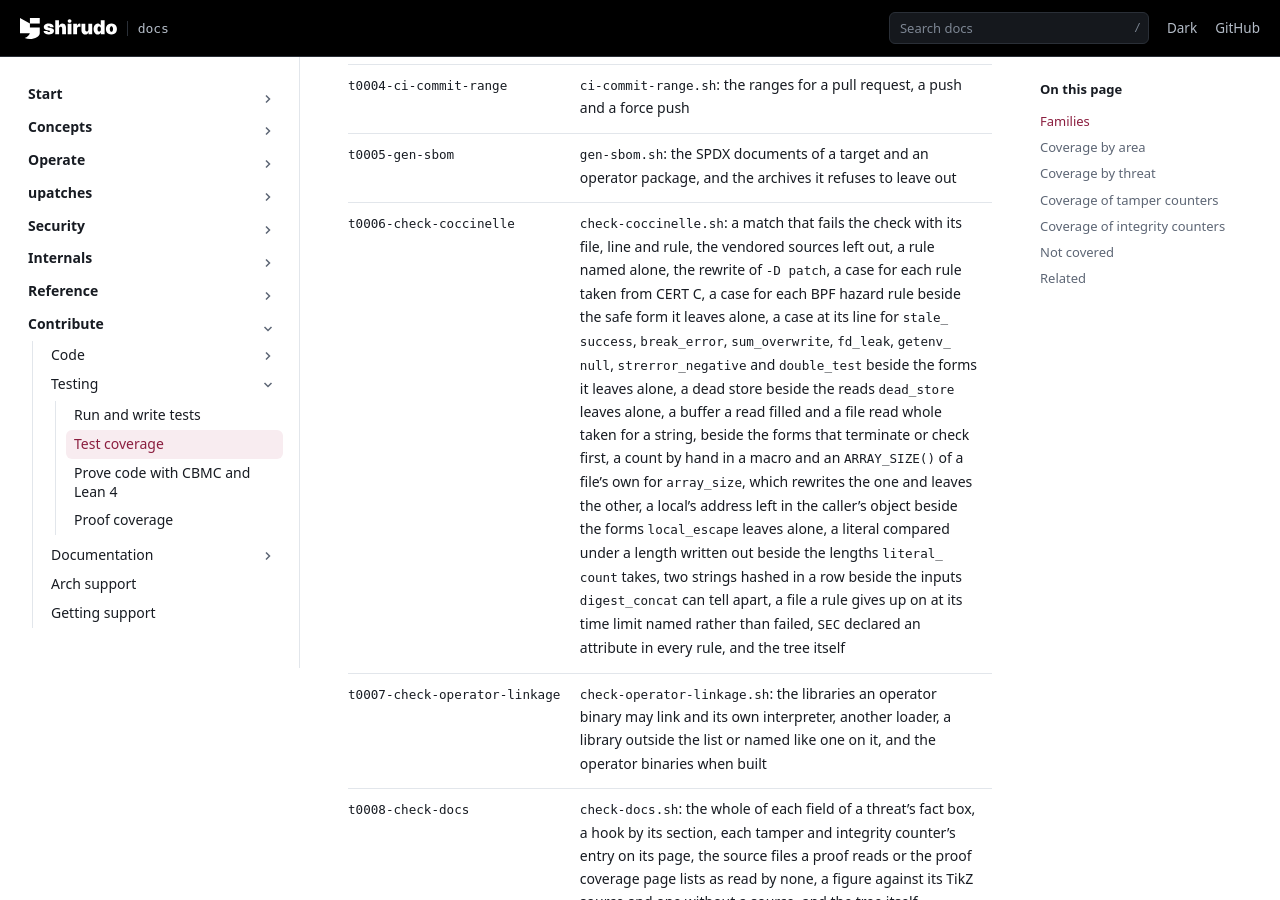
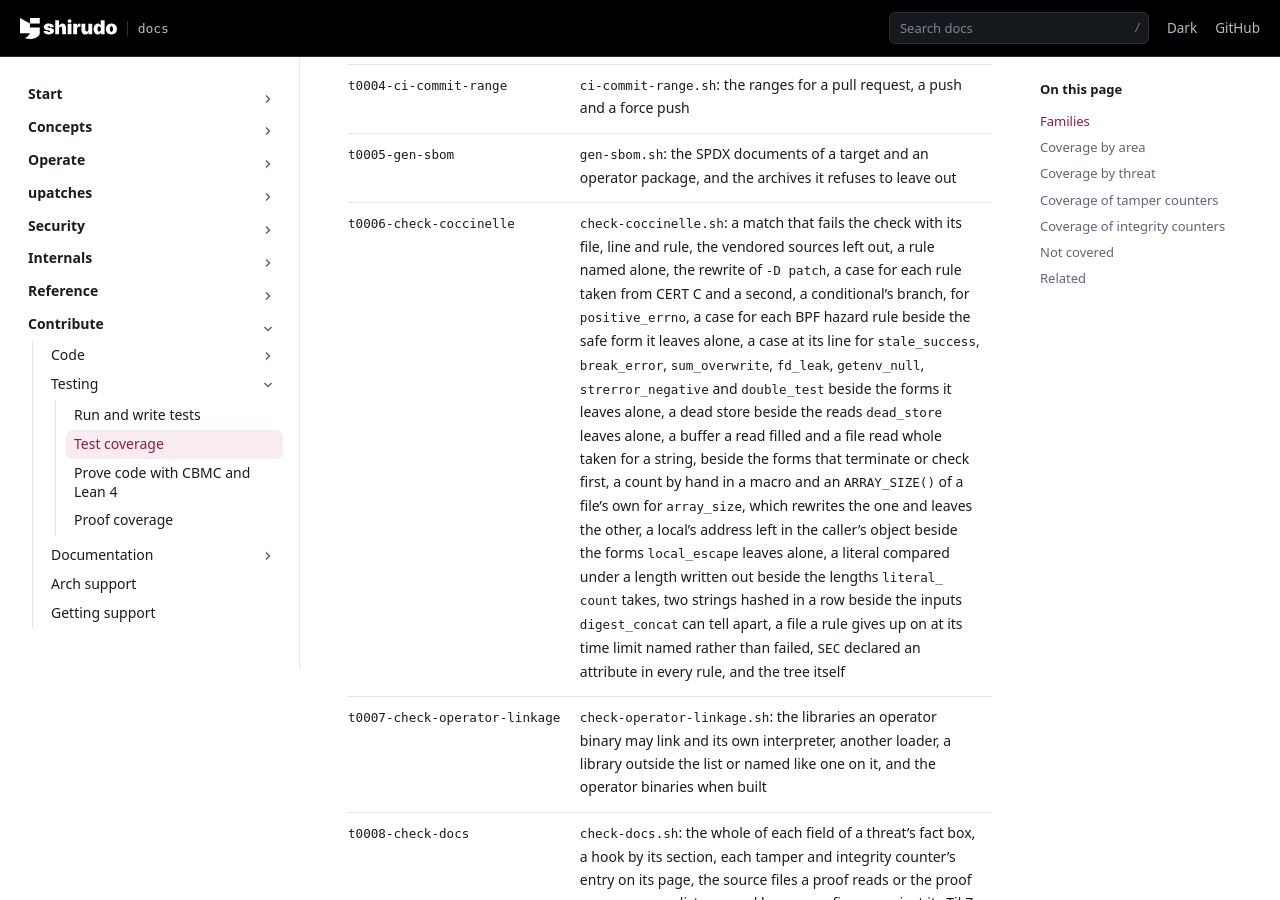
Before and after one commit to AliBashaSY/shirudo, a Sphinx documentation site: the page built from Documentation/contribute/testing/test-coverage.rst, in a window 1280 px wide and 900 px high, scrolled down 835 px. Built offline with Sphinx 7.4.7, drawn with Linux system fonts in a browser that asks for light colours; pages that are not in the unit, such as notebooks, are missing from menus.

Commit message:
coccinelle: refuse a positive errno chosen by a conditional
positive_errno refuses a bare error number or errno returned or put in
ret, but only as the whole expression. The same number as a branch of
a conditional passed unseen:

  ret = key < 0 ? errno : 0;

Match an error number or errno as either branch of a conditional that
is returned or put in ret, too. On the tree it reported only the line
above, in util/preflight.c, which the last commit moved to err; it is
silent now. A negative number in a branch, -EINVAL, is no identifier
and stays unreported.

t0006 gets the line above as a second sample of the rule and counts
both reports; with the rule as it was, the case fails.

Signed-off-by: Daniel Borkmann <daniel@iogearbox.net>

```diff
--- a/Documentation/contribute/code/developer-guide.rst
+++ b/Documentation/contribute/code/developer-guide.rst
@@ -784,7 +784,8 @@ can rewrite what it finds does so with ``-D patch``:
        read of its ``errno``, after CERT C ERR30-C.
    * - ``positive_errno``
      - A bare error number or ``errno`` returned or put in ``ret``,
-       where a negative error number belongs.
+       alone or as a branch of a conditional, where a negative error
+       number belongs.
    * - ``double_close``
      - A descriptor passed to a call after it was closed, after CERT C
        FIO46-C.
--- a/Documentation/contribute/testing/test-coverage.rst
+++ b/Documentation/contribute/testing/test-coverage.rst
@@ -56,8 +56,9 @@ signed config image.
      - ``check-coccinelle.sh``: a match that fails the check with its
        file, line and rule, the vendored sources left out, a rule named
        alone, the rewrite of ``-D patch``, a case for each rule taken
-       from CERT C, a case for each BPF hazard rule beside the safe form
-       it leaves alone, a case at its line for ``stale_success``,
+       from CERT C and a second, a conditional's branch, for
+       ``positive_errno``, a case for each BPF hazard rule beside the
+       safe form it leaves alone, a case at its line for ``stale_success``,
        ``break_error``, ``sum_overwrite``, ``fd_leak``, ``getenv_null``,
        ``strerror_negative`` and ``double_test`` beside the forms it
        leaves alone, a dead store beside the reads ``dead_store`` leaves
```
Also changed, not shown: 2 other files.
